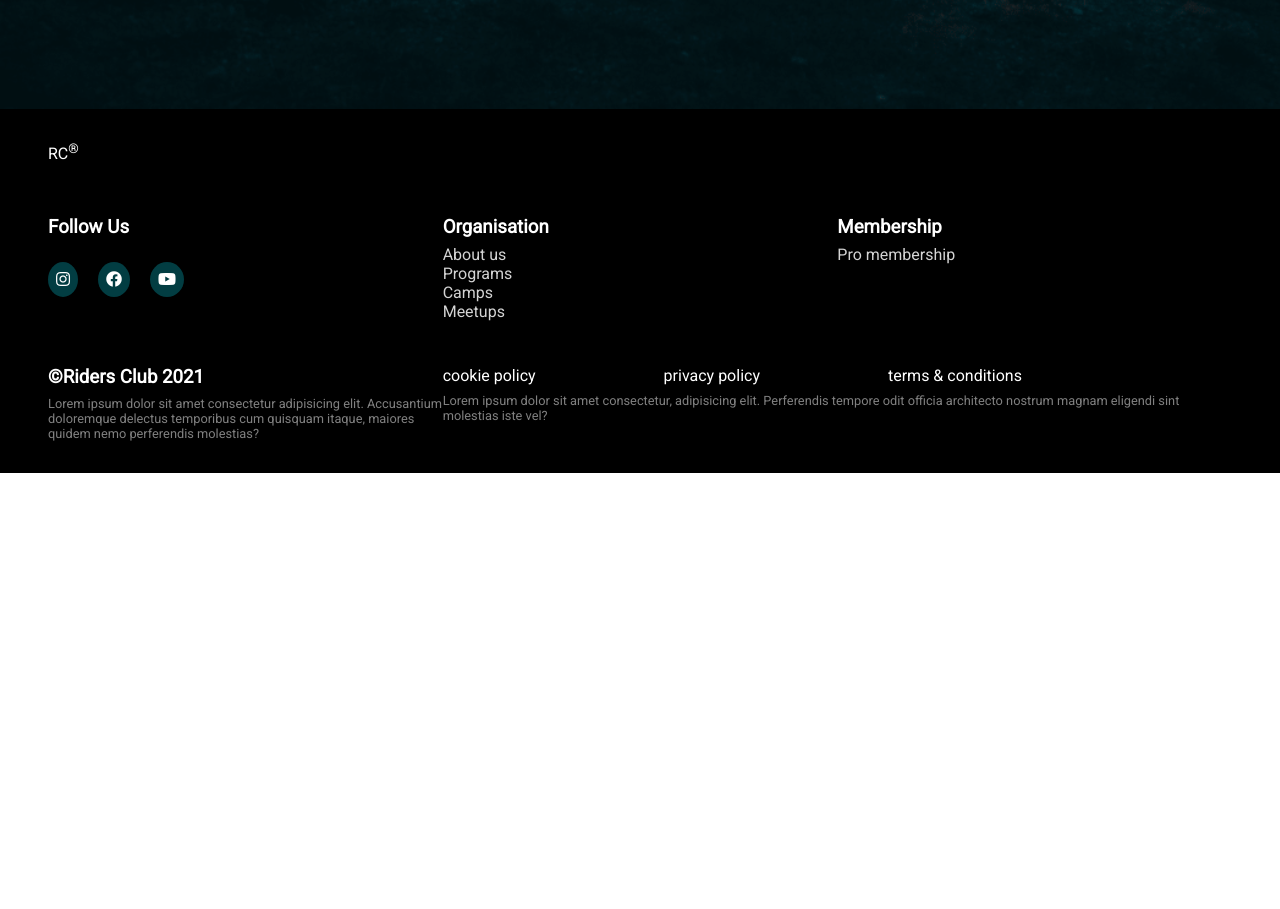
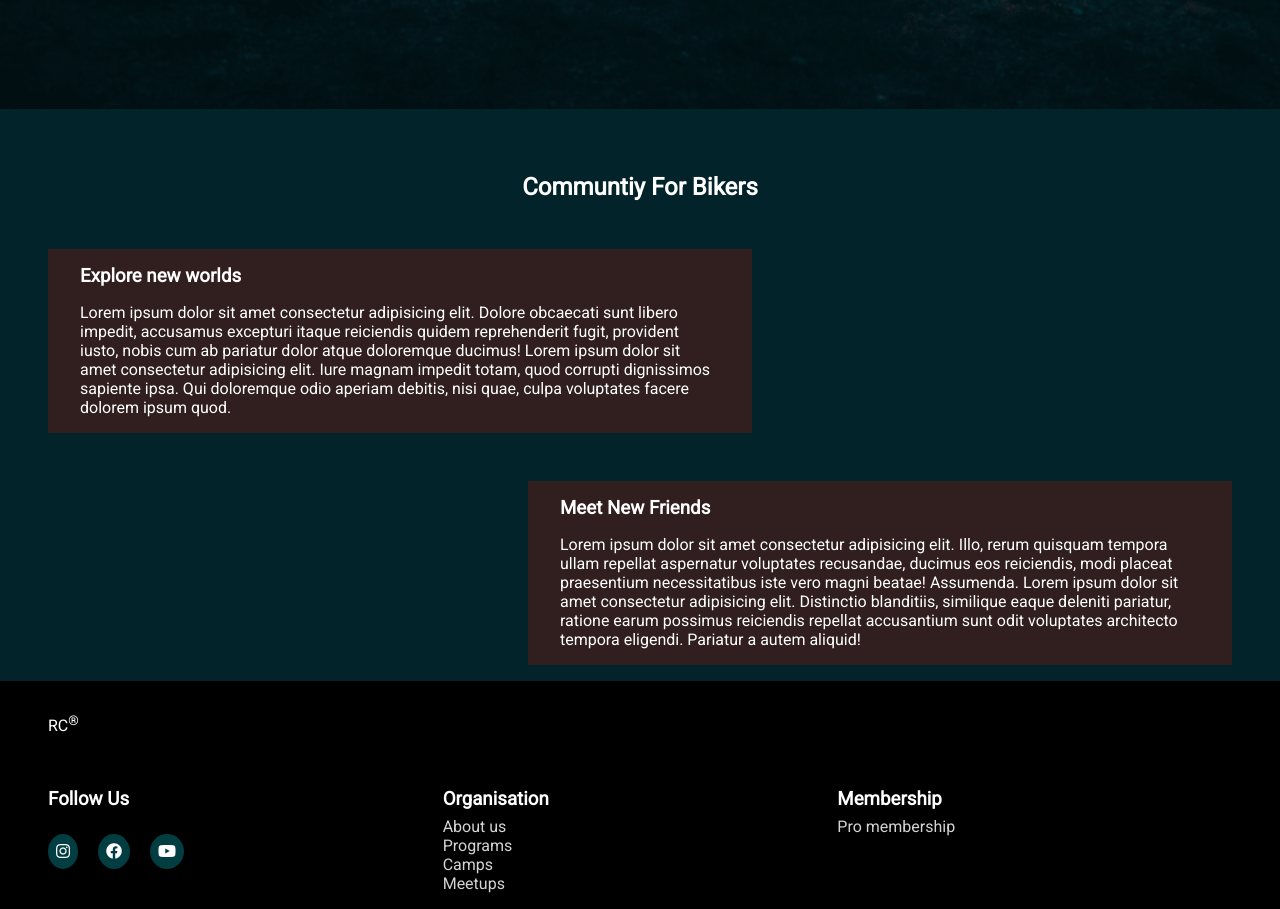
Before and after one commit to Twentyquid/CafeRacerWebsite, a website: page index.html in a window 1280 px wide. Shown: the part 1060-1969 px from the top of the page. Before the commit the page ends 1533 px from the top, so only its background shows below. Drawn offline with Linux system fonts and the light colour scheme.

Commit message:
added a new section about why one should join the club

```diff
--- a/index.html
+++ b/index.html
@@ -43,6 +43,35 @@
         <button class="cta-btn">JOIN NOW</button>
       </a>
     </section>
+
+    <article class="reasons">
+      <h2>Communtiy For Bikers</h2>
+      <section class="reasons__one">
+        <h3>Explore new worlds</h3>
+        <p>
+          Lorem ipsum dolor sit amet consectetur adipisicing elit. Dolore
+          obcaecati sunt libero impedit, accusamus excepturi itaque reiciendis
+          quidem reprehenderit fugit, provident iusto, nobis cum ab pariatur
+          dolor atque doloremque ducimus! Lorem ipsum dolor sit amet consectetur
+          adipisicing elit. Iure magnam impedit totam, quod corrupti dignissimos
+          sapiente ipsa. Qui doloremque odio aperiam debitis, nisi quae, culpa
+          voluptates facere dolorem ipsum quod.
+        </p>
+      </section>
+
+      <section class="reasons__two">
+        <h3>Meet New Friends</h3>
+        <p>
+          Lorem ipsum dolor sit amet consectetur adipisicing elit. Illo, rerum
+          quisquam tempora ullam repellat aspernatur voluptates recusandae,
+          ducimus eos reiciendis, modi placeat praesentium necessitatibus iste
+          vero magni beatae! Assumenda. Lorem ipsum dolor sit amet consectetur
+          adipisicing elit. Distinctio blanditiis, similique eaque deleniti
+          pariatur, ratione earum possimus reiciendis repellat accusantium sunt
+          odit voluptates architecto tempora eligendi. Pariatur a autem aliquid!
+        </p>
+      </section>
+    </article>
 
     <!-- FOOTER SECTION  -->
 
--- a/scss/main.scss
+++ b/scss/main.scss
@@ -165,3 +165,36 @@
     }
   }
 }
+
+.reasons {
+  padding: 1rem 3rem;
+  background-color: #03232b;
+  display: flex;
+  flex-direction: column;
+  color: white;
+
+  h2 {
+    text-align: center;
+    margin: 3rem 0;
+  }
+
+  &__one,
+  &__two {
+    padding: 1rem 2rem;
+    background-color: rgb(49, 31, 31);
+    p {
+      margin-top: 1rem;
+    }
+  }
+
+  &__one {
+    width: 50vw;
+    margin-right: auto;
+  }
+
+  &__two {
+    width: 50vw;
+    margin-left: auto;
+    margin-top: 3rem;
+  }
+}
```
Also changed, not shown: css/main.css, 1 other file.
